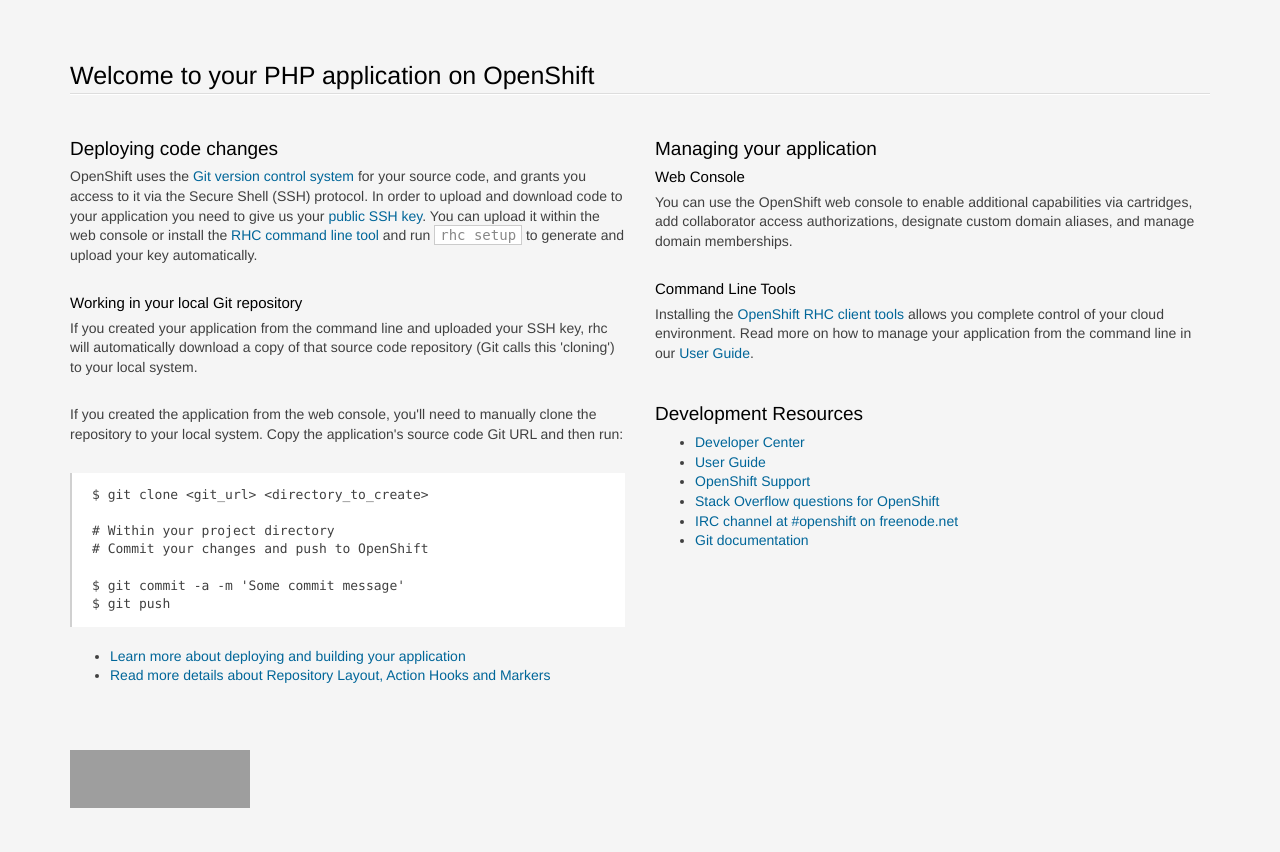
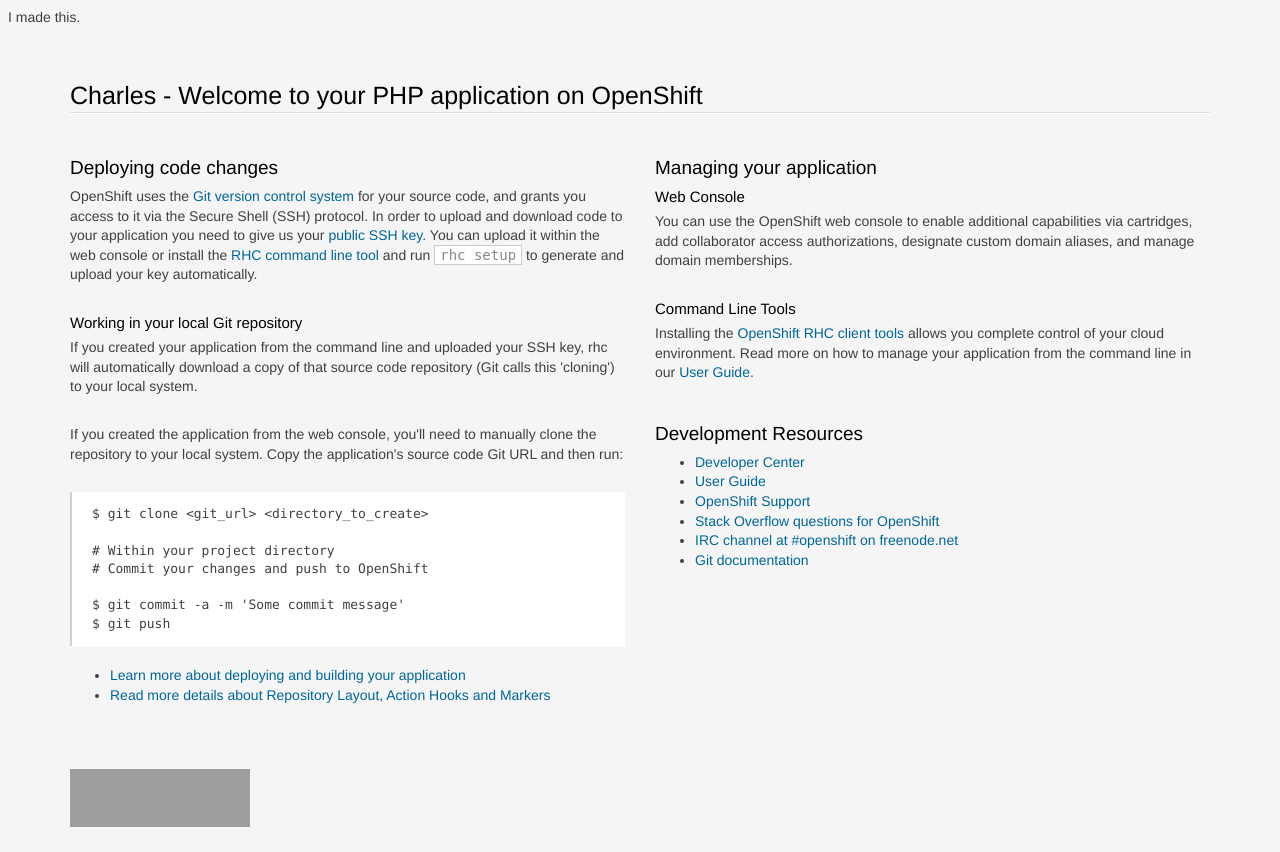
Before and after one commit to charlesjackson261/cs313php, a PHP site: page / in a window 1280 px wide. Before the commit the page ends 808 px from the top, so only its background shows below. Run offline with PHP 8.4, Linux system fonts and the light colour scheme; grey boxes are pictures that could not be loaded.

Commit message:
Initial Upload-v

```diff
--- a/index.php
+++ b/index.php
@@ -205,10 +205,10 @@ line-height: 1.4;
 
 </head>
 <body>
-
+I made this.
 <section class='container'>
           <hgroup>
-            <h1>Welcome to your PHP application on OpenShift</h1>
+            <h1>Charles - Welcome to your PHP application on OpenShift</h1>
           </hgroup>
 
 
```
